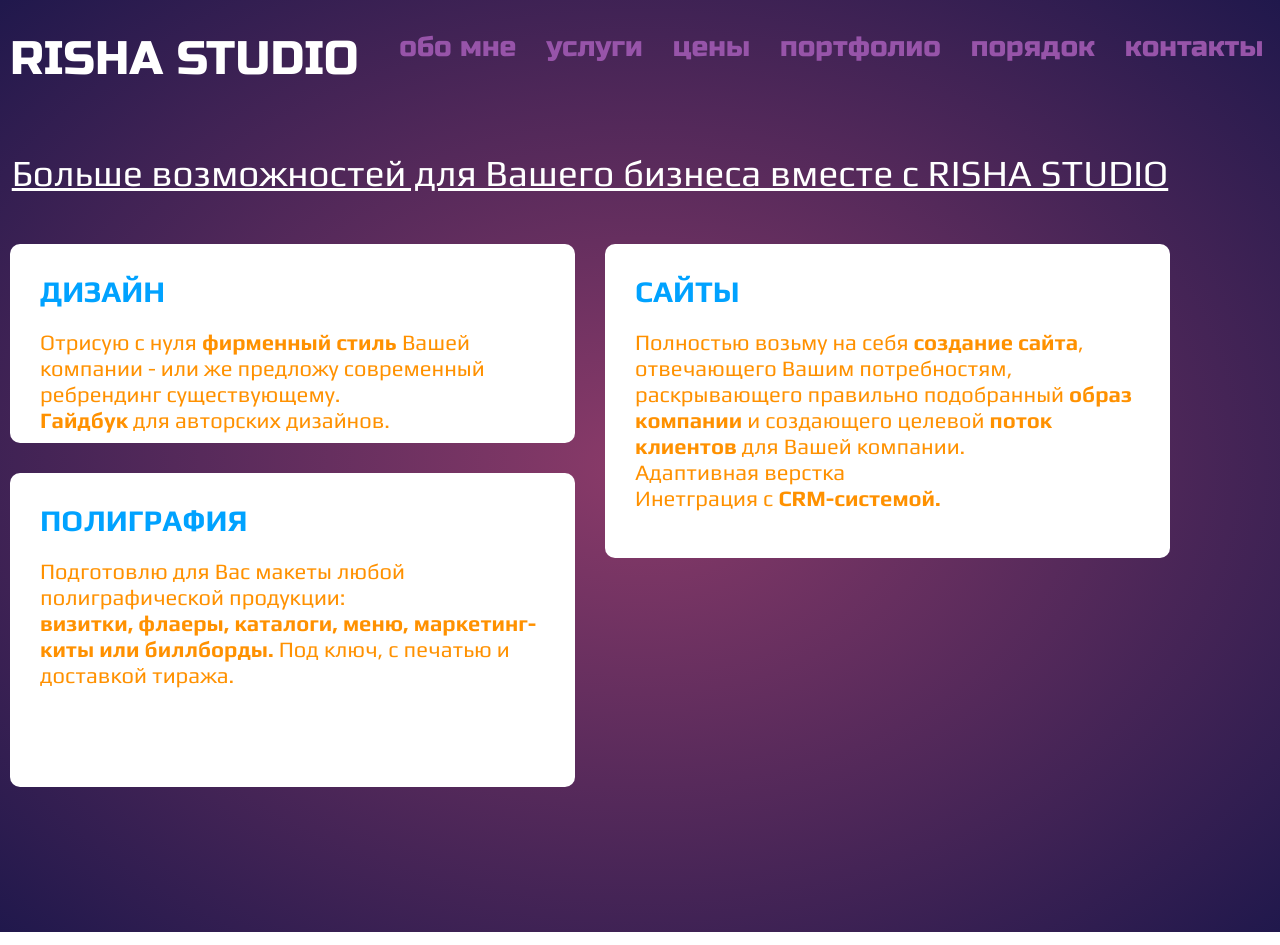
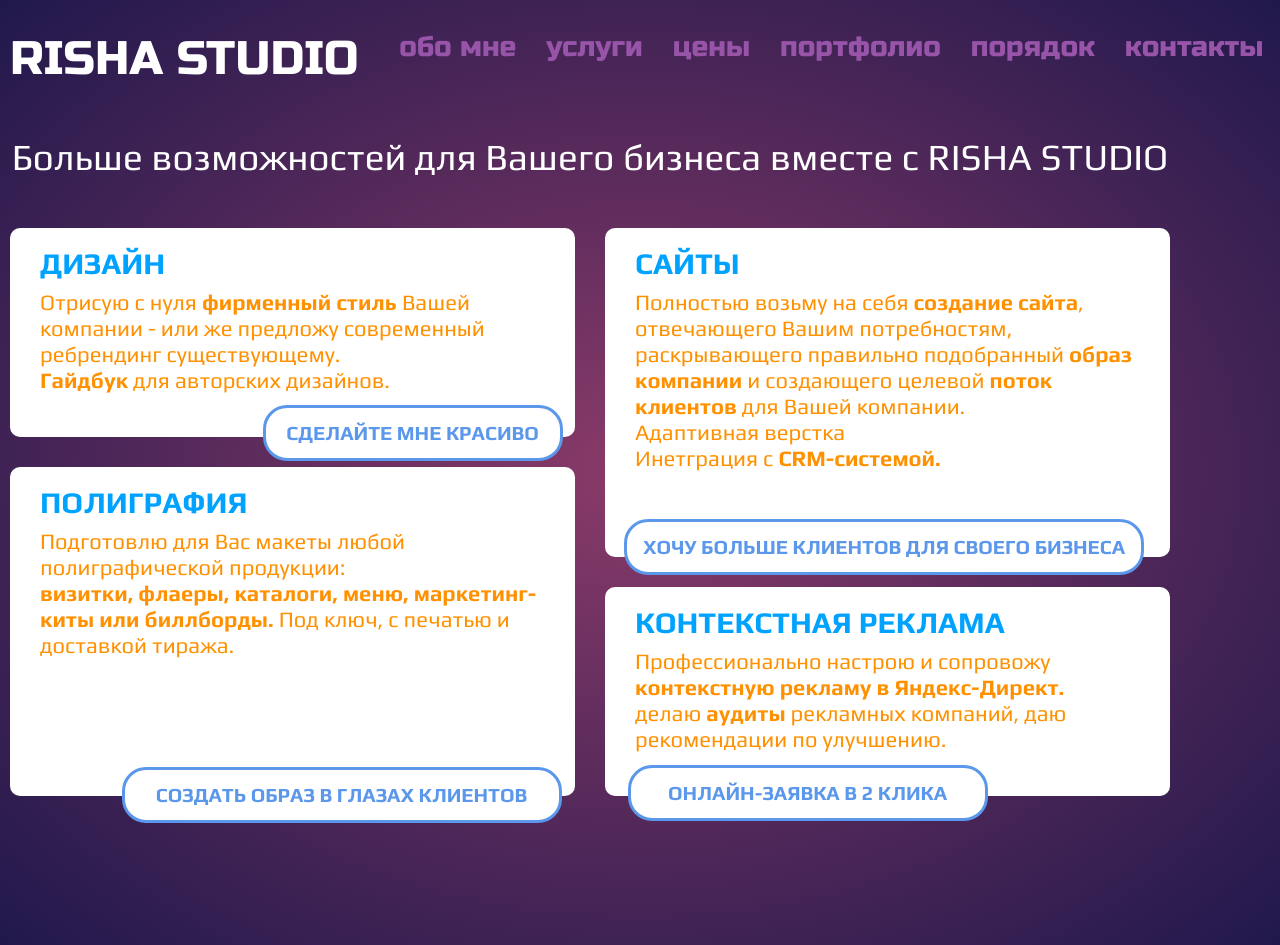
Before and after one commit to timoshenko4618/portfolio, a website: page landing/src/works.html in a window 1280 px wide. Drawn offline with nearby package versions, Linux system fonts and the light colour scheme; files that its build step writes are made by us from their sources.

Commit message:
landing: works доделал

```diff
--- a/landing/src/styles/button.scss
+++ b/landing/src/styles/button.scss
@@ -1,6 +1,7 @@
 $height: 2.8em;
 $width_10: 10em;
 $width_18: 18em;
+$width_15: 15em;
 $button-color: #5b97ea;
 
 @mixin center {
@@ -55,15 +56,15 @@ $button-color: #5b97ea;
       }
     }
 
-    &-about-upper {
+    &-about-upper,
+    &-about-lower {
       width: $width_18;
-      margin-left: 0;
 
       &::before {
-      width: $width_18 * 2;
-      height: $width_18 * 2;
-      line-height: $width_18 * 2;
-      left: -$width_18/2;
+        width: $width_18 * 2;
+        height: $width_18 * 2;
+        line-height: $width_18 * 2;
+        left: -$width_18/2;
       }
 
       &:hover::before {
@@ -71,22 +72,52 @@ $button-color: #5b97ea;
         }
     }
 
+    &-about-upper {
+      margin-left: 0;
+    }
 
     &-about-lower {
-      width: $width_18;
       margin-right: 0;
+    }
+
+
+
+    @mixin button-blue-animated($local_width) {
+      width: $local_width;
+      background: #fff;
+      font-size: 20px;
+      font-weight: bold;
+      border: 3px solid #5b97ea;
 
       &::before {
-      width: $width_18 * 2;
-      height: $width_18 * 2;
-      line-height: $width_18 * 2;
-      left: -$width_18/2;
+        width: $local_width * 2;
+        height: $local_width * 2;
+        line-height: $local_width * 2;
+        left: -$local_width/2;
       }
 
       &:hover::before {
-          box-shadow: inset 0 0 0 $width_18 rgba($button-color, 1);
+          box-shadow: inset 0 0 0 $local_width rgba($button-color, 1);
         }
     }
+
+    &-works-ads {
+      @include button-blue-animated(18em);
+    }
+
+    &-works-design {
+      @include button-blue-animated(15em);
+    }
+
+    &-works-polygraphy {
+      @include button-blue-animated(22em);
+    }
+
+    &-works-sites {
+      @include button-blue-animated(26em);
+    }
+
+
   }
 
   &--portfolio {
--- a/landing/src/styles/main.scss
+++ b/landing/src/styles/main.scss
@@ -35,6 +35,26 @@
       align-items: flex-end;
       margin-top: 20px;
       padding-right: 50px;
+    }
+
+    &--works-ads {
+      bottom: -41px;
+      left: -80px;
+    }
+
+    &--works-design {
+      bottom: -40px;
+      left: 120px;
+    }
+
+    &--works-polygraphy {
+      bottom: -137px;
+      left: 49px;
+    }
+
+    &--works-sites {
+      bottom: -76px;
+      left: -11px;
     }
   }
 
@@ -78,7 +98,7 @@
   &__works {
     display: flex;
     flex-direction: column;
-    padding-top: 4em;
+    padding-top: 3em;
     padding-right: 100px;
   }
 }
--- a/landing/src/styles/works.scss
+++ b/landing/src/styles/works.scss
@@ -1,10 +1,11 @@
 .works {
     background:#fff;
     border-radius: 10px;
-    padding: 10px 30px;
+    padding: 10px 30px 44px;
 
     &__cards {
         margin-top: 50px;
+        position: relative;
         display: grid;
         grid-template-areas:"design sites"
                             "design sites"
@@ -21,6 +22,7 @@
         color: rgb(255, 145, 0);
 
         & h1 {
+            margin: 8px 0;
             font-size: 30px;
             color: rgb(0, 162, 255);
             text-transform: uppercase;
@@ -47,11 +49,8 @@
     &__title {
         grid-area: title;
         font-family: 'Play', sans-serif;
-        // font-family: 'Russo One', sans-serif;
         text-align: center;
         font-size: 37px;
-        text-decoration: underline;
-        // letter-spacing: 2px;
         color: #fff;
     }
 
--- a/landing/src/works.html
+++ b/landing/src/works.html
@@ -33,18 +33,39 @@
                         <h1>дизайн</h1>
                         Отрисую с нуля <strong>фирменный стиль</strong> Вашей компании - или же предложу современный ребрендинг существующему. <br>
                         <strong>Гайдбук</strong> для авторских дизайнов.
+                        <div class="main__button main__button--works-design">
+                            <div class="button button--main button--main-works-design">сделайте мне красиво
+                            </div>
+                        </div>
                     </div>
                     <div class="works works--sites">
                         <h1>Сайты</h1>
                         Полностью возьму на себя <strong>создание сайта</strong>,  отвечающего Вашим потребностям, раскрывающего правильно подобранный <strong>образ компании</strong> и создающего целевой <strong>поток клиентов</strong> для Вашей компании.<br>
                         Адаптивная верстка <br>
                         Инетграция с <strong>CRM-системой.</strong>
+                        <div class="main__button main__button--works-sites">
+                            <div class="button button--main button--main-works-sites">хочу больше клиентов для своего бизнеса
+                            </div>
+                        </div>
                     </div>
                     <div class="works works--polygraphy">
                         <h1>полиграфия</h1>
                         Подготовлю для Вас макеты любой полиграфической продукции: <br>
                         <strong>визитки, флаеры, каталоги, меню, маркетинг-киты или биллборды.</strong>
                         Под ключ, с печатью и доставкой тиража.
+                        <div class="main__button main__button--works-polygraphy">
+                            <div class="button button--main button--main-works-polygraphy">создать образ в глазах клиентов
+                            </div>
+                        </div>
+                    </div>
+                    <div class="works works--ads">
+                       <h1>контекстная реклама</h1>
+                       Профессионально настрою и сопровожу <strong>контекстную рекламу в Яндекс-Директ.</strong> <br>
+                       делаю <strong>аудиты</strong> рекламных компаний, даю рекомендации по улучшению.
+                       <div class="main__button main__button--works-ads">
+                        <div class="button button--main button--main-works-ads">онлайн-заявка в 2 клика
+                        </div>
+                    </div>
                     </div>
                 </div>
 
```
